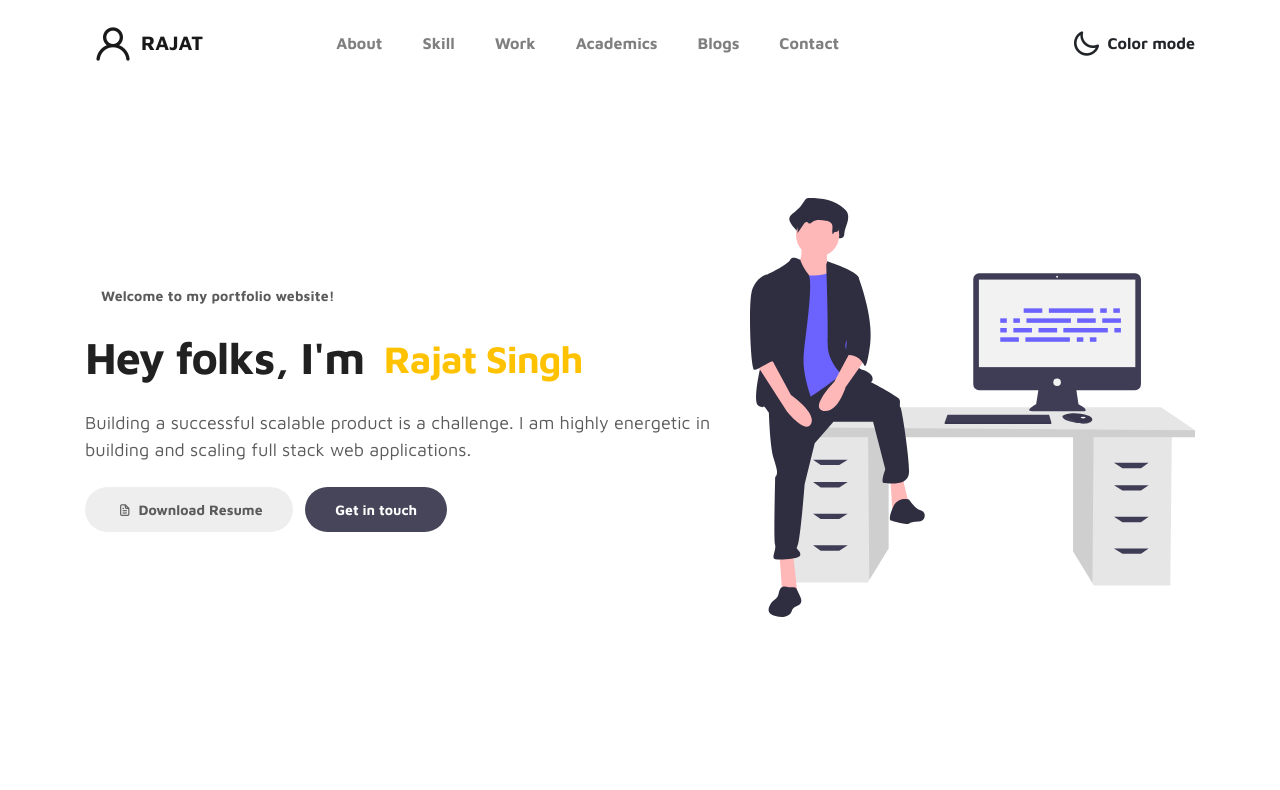
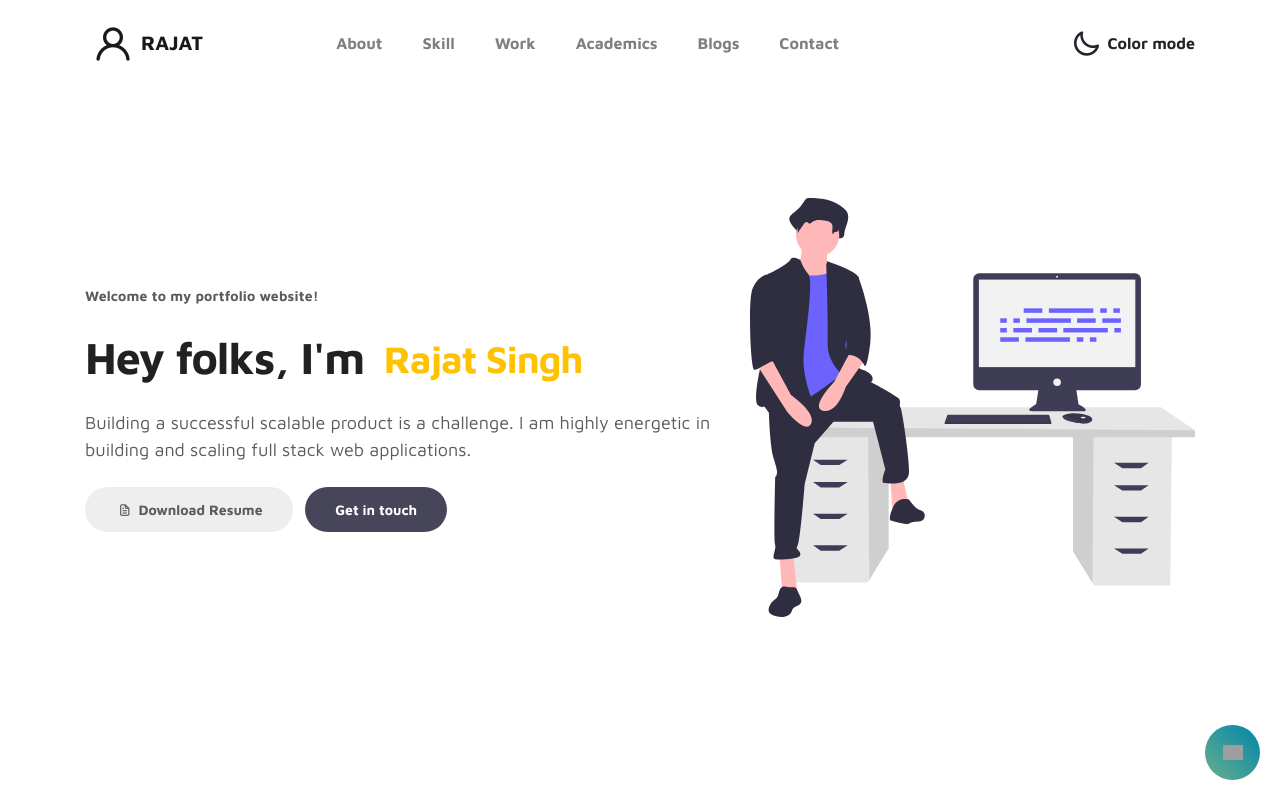
Before and after one commit to iamrajatsingh1/portfoilio, a plain HTML site: page index.html in a window 1280 px wide. Shown: the top 790 px of the page. Drawn offline with Linux system fonts and the light colour scheme; grey boxes are pictures that could not be loaded.

Commit message:
some changes

```diff
--- a/index.html
+++ b/index.html
@@ -11,10 +11,10 @@
       name="description"
       content="Rajat Singh's Portfolio website iamrajatsingh1@gmail.com"
     />
-    <meta
+    <!-- <meta
       content="https://assets.website-files.com/5bff8886c3964a992e90d465/5c050a75fc73fba30bf816f1_seo-rectangle.jpg"
       property="og:image"
-    />
+    /> -->
     <title>Rajat's Portfolio</title>
 
     <link
@@ -327,7 +327,9 @@
       id="work"
     >
       <div class="container">
-        <div class="row justify-content-center align-items-center">
+        <div
+          class="work-experience row justify-content-center align-items-center"
+        >
           <div class="col-lg-6 col-12">
             <h2 class="mb-4">Work Experiences</h2>
 
@@ -495,7 +497,7 @@
                 <div class="timeline-info">
                   <h3>
                     <span>Bachelor of Technology</span>
-                    <h6>Jaypee Institute of Information Technology</h6>
+                    <h6>Jaypee Institute of Information Technology, Noida</h6>
                   </h3>
                   <p>
                     Majored in Computer Science & graduated with a first class
@@ -1029,6 +1031,27 @@
           </div>
         </div>
       </div>
+      <!-- Scroll to top button -->
+      <a
+        id="button-got-top"
+        href="#Top"
+        style="
+          transform: translate3d(0px, 0px, 0px) scale3d(1, 1, 1) rotateX(0deg)
+            rotateY(0deg) rotateZ(0deg) skew(0deg, 0deg);
+          transform-style: preserve-3d;
+        "
+        class="
+          go-top
+          w-inline-block
+          d-flex
+          justify-content-center
+          align-items-center
+        "
+        ><img
+          src="https://assets.website-files.com/5e4fdc609695870cbbececdd/5e50ef33e1702d0fc342ec09_5e417bd8e3ac94c798cf5233_icons8-sort-down%20(1).svg"
+          width="20"
+          alt=""
+      /></a>
     </footer>
 
     <script src="js/jquery-3.3.1.min.js"></script>
--- a/js/custom.js
+++ b/js/custom.js
@@ -20,7 +20,9 @@
 
   // SMOOTHSCROLL
   $(function () {
-    $(".nav-link, .custom-btn-link").on("click", function (event) {
+    $(".nav-link, .custom-btn-link, .button-got-top").on(
+      "click",
+      function (event) {
         var $anchor = $(this);
         $("html, body")
           .stop()
@@ -31,7 +33,8 @@
             1000
           );
         event.preventDefault();
-    });
+      }
+    );
   });
 
   // TOOLTIP
--- a/sass/tooplate-style.scss
+++ b/sass/tooplate-style.scss
@@ -45,7 +45,7 @@ body {
   color: $body-font-color;
   font-size: $small-font-size;
   font-weight: $font-weight-bold;
-  padding: 8px 16px;
+  padding: 8px 0px;
   border-radius: 50px;
   letter-spacing: 0.2px;
 }
@@ -681,3 +681,13 @@ strong {
     }
   }
 }
+@media (max-width: 580px) {
+  .container {
+    max-width: none !important;
+  }
+}
+@media (max-width: 991px) {
+  .work-experience {
+    flex-direction: column-reverse !important;
+  }
+}
```
Also changed, not shown: css/tooplate-style.css. Lines whose indentation alone changed are shown as unchanged.
